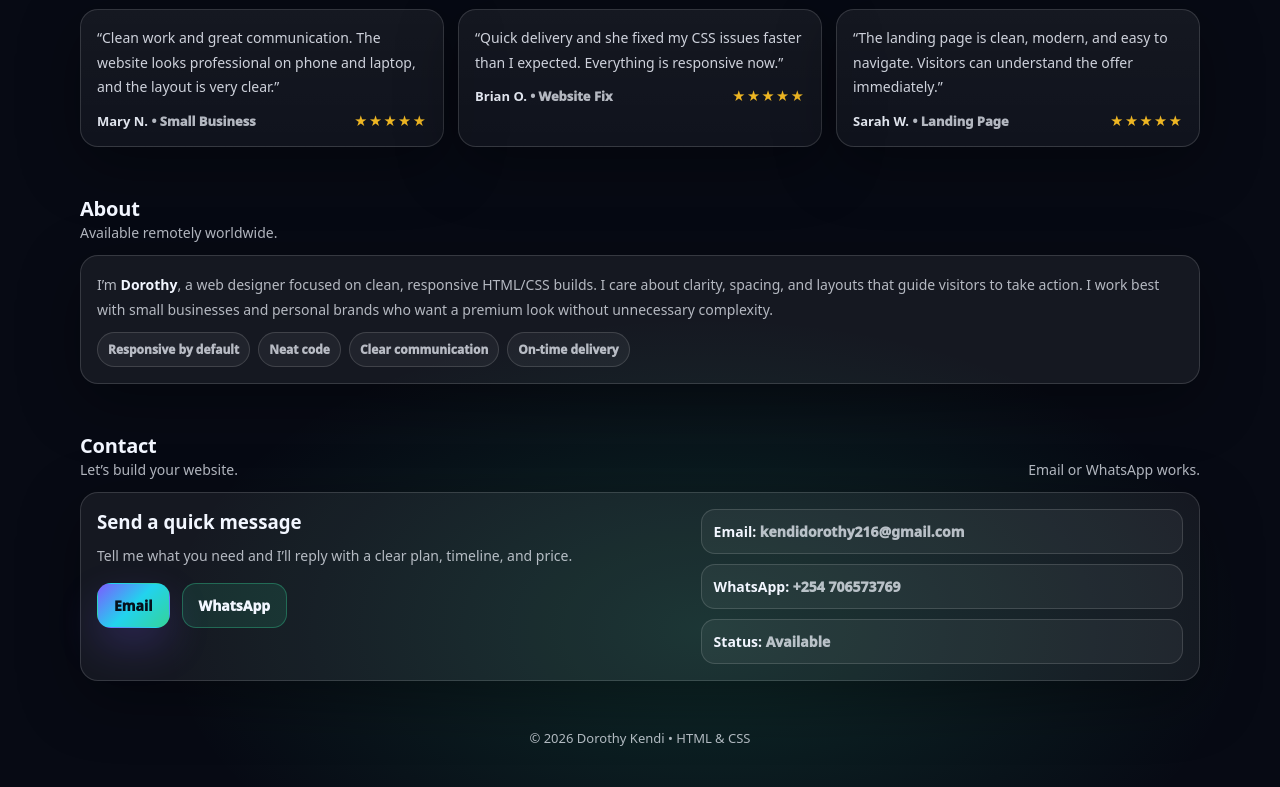
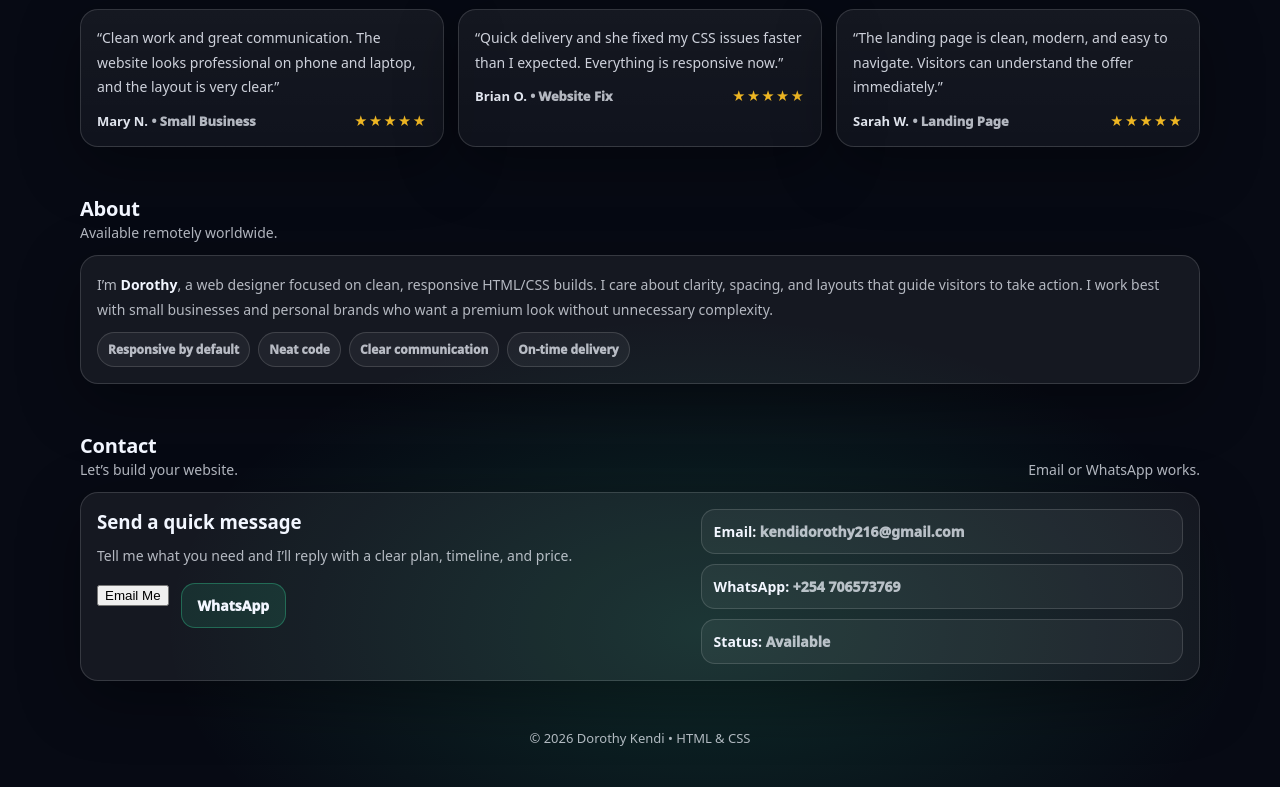
Before and after one commit to dorothy-kendi/portfolio, a plain HTML site: page index.html in a window 1280 px wide. Shown: the part 2364-3151 px from the top of the page. Drawn offline with Linux system fonts and the light colour scheme.

Commit message:
Update index.html

```diff
--- a/index.html
+++ b/index.html
@@ -916,7 +916,9 @@
           </p>
 
           <div class="cta" style="margin-top:14px">
-            <a class="btn primary" href="mailto:kendidorothy216@gmail.com">Email</a>
+           <a href="https://mail.google.com/mail/?view=cm&fs=1&to=kendidorothy216@gmail.com" target="_blank">
+  <button>Email Me</button>
+</a>
             <a class="btn whatsapp" href="https://wa.me/254706573769?text=Hi%20Dorothy%2C%20I%20need%20a%20website.%20Can%20we%20talk%3F" target="_blank" rel="noopener">WhatsApp</a>
           </div>
         </div>
```
